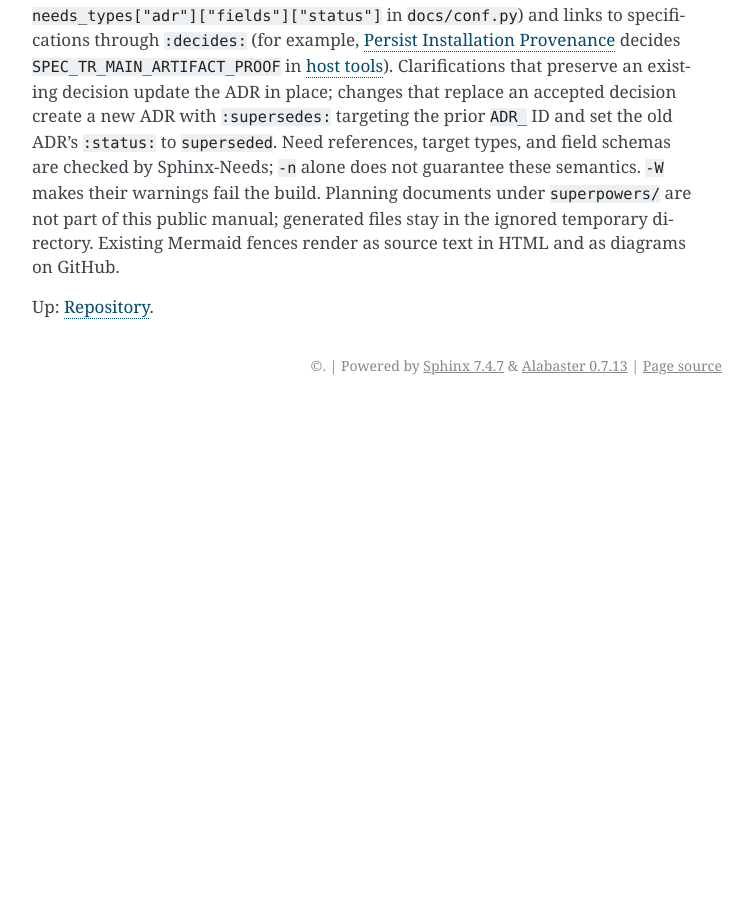
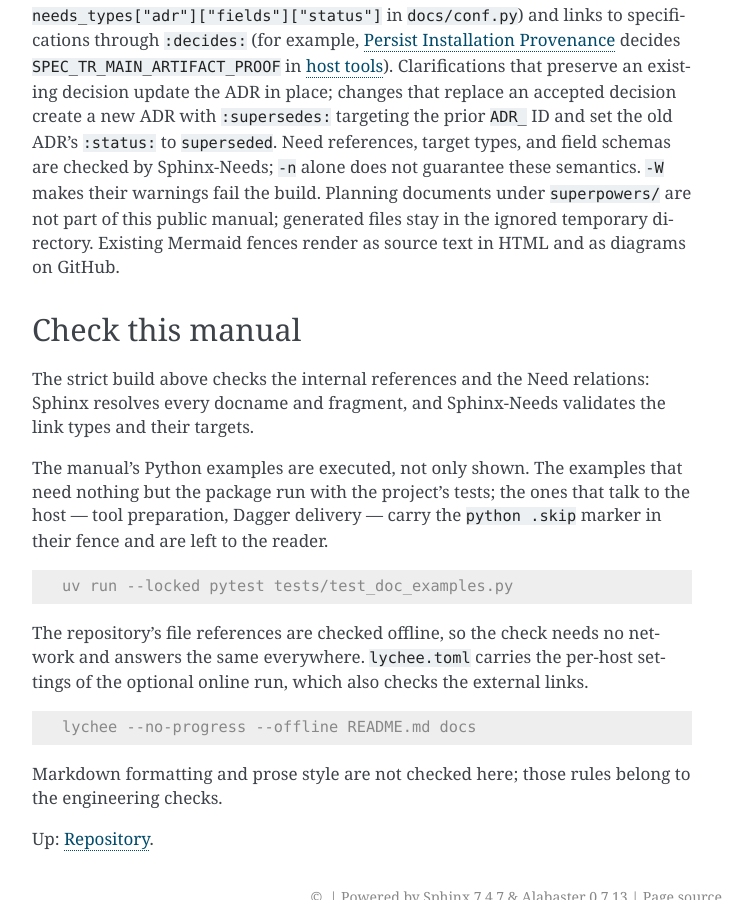
Before and after one commit to dymzz/vesryn-tool-runtime, a Sphinx documentation site: the page built from docs/README.md, in a window 1280 px wide and 900 px high, scrolled down 1344 px. Shown: the whole window, without its empty margins (388-1141 px from the left). Built offline with Sphinx 7.4.7, drawn with Linux system fonts in a browser that asks for light colours; pages that are not in the unit, such as notebooks, are missing from menus; before the commit the page ends 1749 px from its top, so only the background shows below that.

Commit message:
check: execute the manual's examples and check its file references (#51 P2.4)
The examples that need nothing but the package now run with the project's
tests, through the upstream pytest-examples library: it finds the fenced
examples and runs and lints each one. The examples that talk to the host
carry the `python .skip` marker and stay with the reader, so neither a
network call nor a host tool preparation is part of the check.

The repository's file references are checked with lychee, the link checker
the seed already declares. The check runs offline, so it needs no network
and answers the same everywhere; `lychee.toml` carries the per-host
settings of the optional online run, which also checks the external links.
The internal references and the Need relations stay with the strict Sphinx
build, which already resolves every docname and fragment.

````diff
--- a/docs/README.md
+++ b/docs/README.md
@@ -73,4 +73,30 @@ build. Planning documents under `superpowers/` are not part of this public manua
 generated files stay in the ignored temporary directory. Existing Mermaid fences
 render as source text in HTML and as diagrams on GitHub.
 
+## Check this manual
+
+The strict build above checks the internal references and the Need relations:
+Sphinx resolves every docname and fragment, and Sphinx-Needs validates the
+link types and their targets.
+
+The manual's Python examples are executed, not only shown. The examples that
+need nothing but the package run with the project's tests; the ones that talk
+to the host — tool preparation, Dagger delivery — carry the `python .skip`
+marker in their fence and are left to the reader.
+
+```console
+uv run --locked pytest tests/test_doc_examples.py
+```
+
+The repository's file references are checked offline, so the check needs no
+network and answers the same everywhere. `lychee.toml` carries the per-host
+settings of the optional online run, which also checks the external links.
+
+```console
+lychee --no-progress --offline README.md docs
+```
+
+Markdown formatting and prose style are not checked here; those rules belong
+to the engineering checks.
+
 Up: [Repository](https://github.com/dymzz/vesryn-tool-runtime).
````
Also changed, not shown: lychee.toml (added, +11 -0 lines), pyproject.toml (+6 -1 lines), 2 other files.
